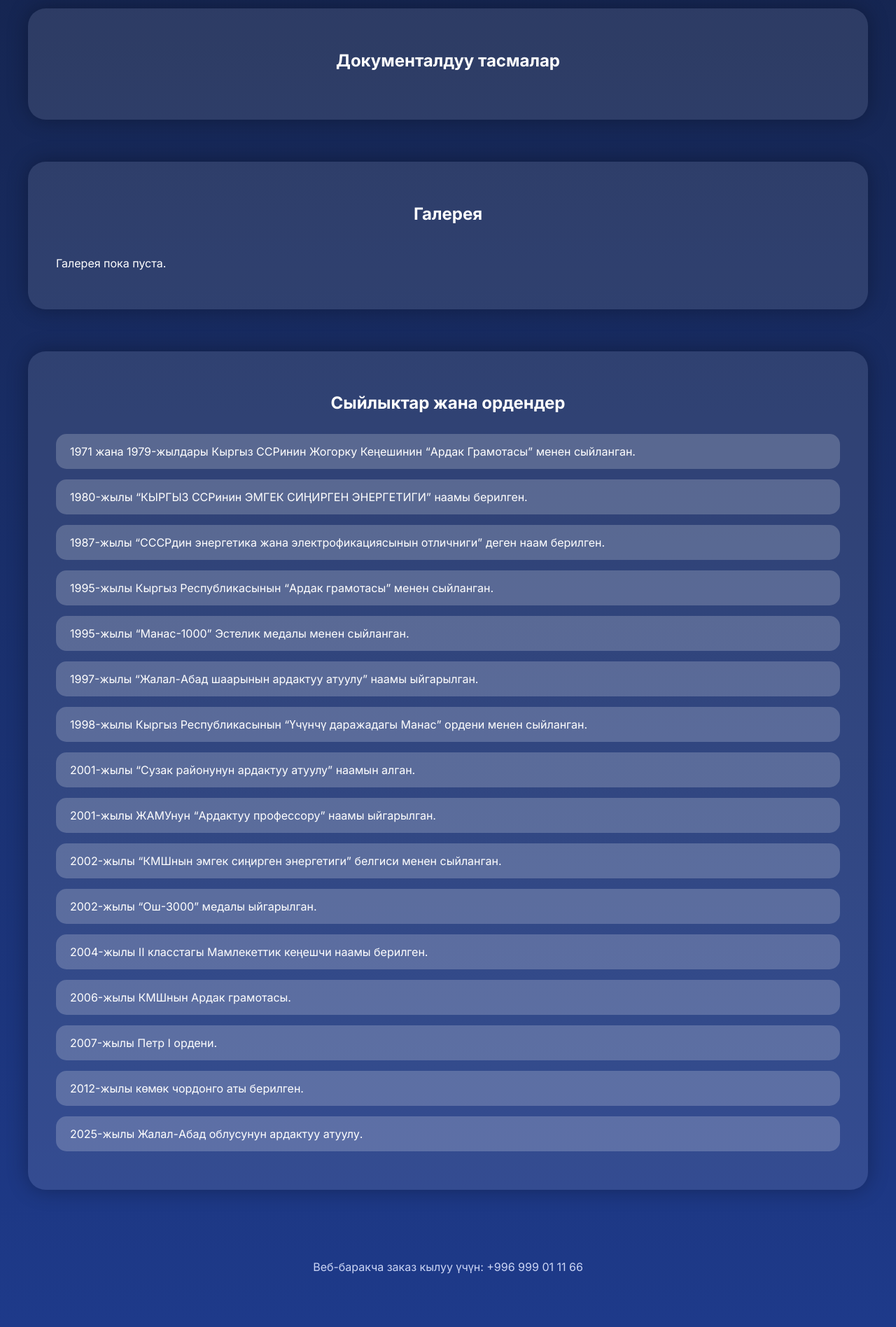
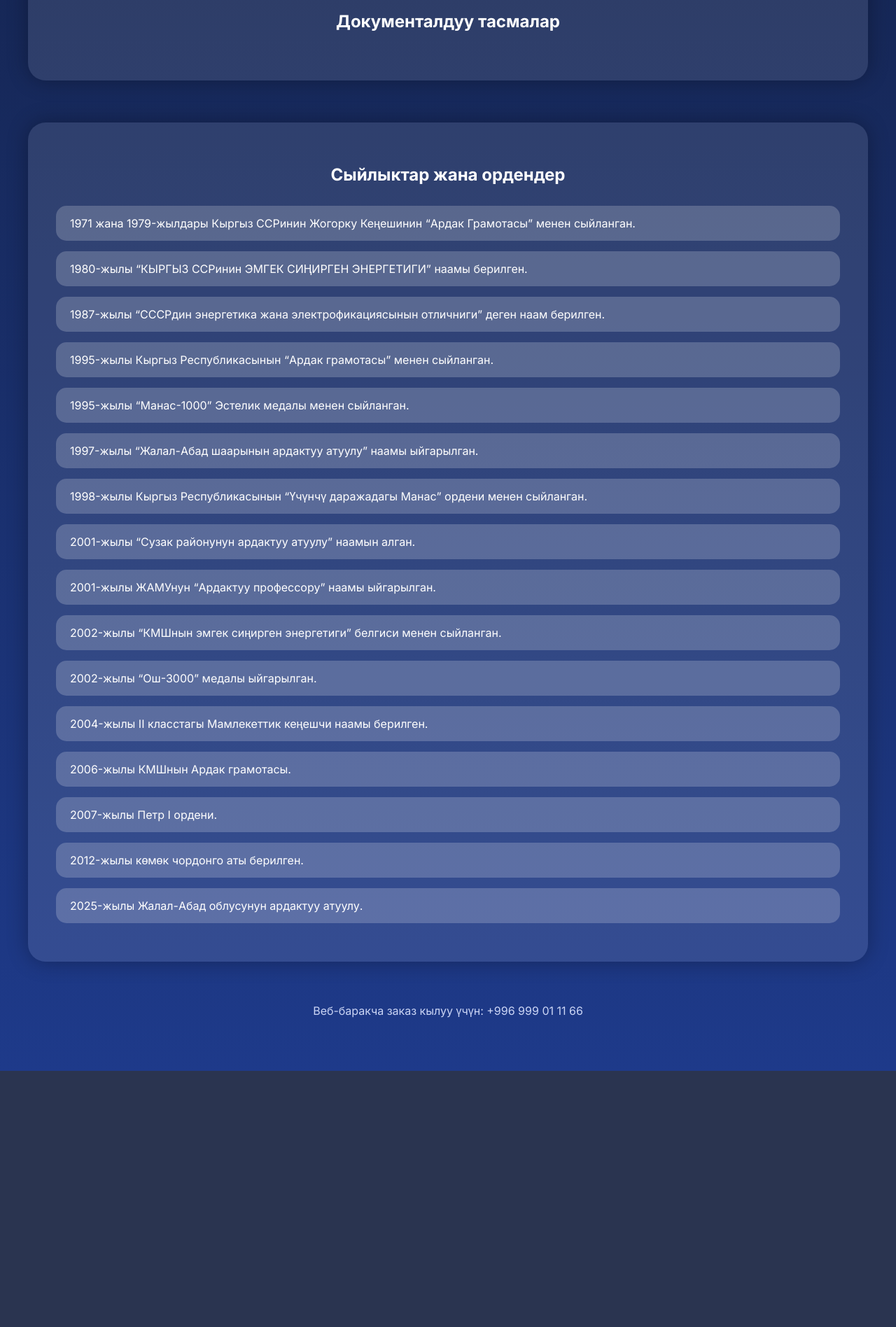
Before and after one commit to aisaranazarbaeva-prog/TorobaevErgeshBio, a Django app: page / in a window 1280 px wide. Shown: the part 1360-3256 px from the top of the page at 70% size. After the commit the page ends 2890 px from the top, so only its background shows below. Run offline with Django 5.2, Linux system fonts and the light colour scheme; data comes from the database, SQL or seed files in the repository.

```diff
--- a/biography/templates/home.html
+++ b/biography/templates/home.html
@@ -7,7 +7,6 @@
 <link href="https://fonts.googleapis.com/css2?family=Inter:wght@400;600;700&display=swap" rel="stylesheet">
 
 <style>
-/* === Стили оставлены без изменений, как у тебя === */
 body {
     margin: 0;
     font-family: "Inter", sans-serif;
@@ -22,7 +21,6 @@ body {
     padding: 60px 20px;
 }
 
-/* HERO */
 .hero {
     display: flex;
     gap: 40px;
@@ -75,7 +73,6 @@ body {
     animation: fadeInRight 1.5s ease;
 }
 
-/* ANIMATIONS */
 @keyframes fadeInLeft {
     from {opacity:0; transform:translateX(-50px);}
     to {opacity:1; transform:translateX(0);}
@@ -85,7 +82,6 @@ body {
     to {opacity:1; transform:translateX(0);}
 }
 
-/* SECTIONS */
 .section {
     margin-top: 60px;
     background: rgba(255,255,255,0.1);
@@ -99,7 +95,6 @@ body {
     margin-bottom: 30px;
 }
 
-/* TEXT & IMAGE */
 .text-block {
     font-size: 18px;
     line-height: 1.8;
@@ -107,19 +102,6 @@ body {
     white-space: pre-line;
 }
 
-.image-block img {
-    width: 100%;
-    border-radius: 20px;
-    margin-top: 20px;
-}
-
-.image-desc {
-    margin-top: 10px;
-    font-size: 14px;
-    color: #cbd5f5;
-}
-
-/* VIDEO */
 .video-block iframe {
     width: 100%;
     height: 500px;
@@ -127,26 +109,6 @@ body {
     margin-bottom: 25px;
 }
 
-/* GALLERY */
-.gallery {
-    display: grid;
-    grid-template-columns: repeat(auto-fit, minmax(250px, 1fr));
-    gap: 20px;
-}
-
-.gallery-item img {
-    width: 100%;
-    border-radius: 20px;
-}
-
-.gallery-item .desc {
-    font-size: 14px;
-    text-align: center;
-    color: #cbd5f5;
-    margin-top: 5px;
-}
-
-/* ACHIEVEMENTS */
 .achievement-item {
     background: rgba(255,255,255,0.2);
     padding: 15px 20px;
@@ -154,20 +116,6 @@ body {
     margin-bottom: 15px;
 }
 
-/* SOCIAL LINKS */
-.social-links {
-    margin-top: 40px;
-    display: flex;
-    gap: 15px;
-    align-items: center;
-}
-
-.social-links a img {
-    width: 30px;
-    height: 30px;
-}
-
-/* FOOTER */
 .footer {
     text-align: center;
     margin-top: 60px;
@@ -188,7 +136,6 @@ body {
 
         <div class="hero-buttons">
             <button onclick="scrollToSection('videos')">🎬 Тасмалар</button>
-            <button onclick="scrollToSection('gallery')">🖼 Галерея</button>
             <button onclick="scrollToSection('achievements')">🏅 Сыйлыктар</button>
             <button onclick="scrollToSection('bio')">📖 Биография</button>
         </div>
@@ -221,42 +168,12 @@ body {
 {% endfor %}
 </div>
 
-<!-- GALLERY -->
-<div id="gallery" class="section">
-<h2>Галерея</h2>
-<div class="gallery">
-    {% if bio.gallery_photos.exists %}
-        {% for photo in bio.gallery_photos.all %}
-        <div class="gallery-item">
-            <img src="{{ photo.image.url }}" alt="{{ photo.description }}">
-            {% if photo.description %}
-            <div class="desc">{{ photo.description }}</div>
-            {% endif %}
-        </div>
-        {% endfor %}
-    {% else %}
-        <p>Галерея пока пуста.</p>
-    {% endif %}
-</div>
-</div>
-
 <!-- ACHIEVEMENTS -->
 <div id="achievements" class="section">
 <h2>Сыйлыктар жана ордендер</h2>
 {% for a in achievements %}
 <div class="achievement-item">{{ a.text }}</div>
 {% endfor %}
-</div>
-
-<!-- SOCIAL LINKS -->
-<div class="social-links">
-{% if bio.social_links.exists %}
-    {% for link in bio.social_links.all %}
-    <a href="{{ link.url }}" target="_blank">
-        <img src="{{ link.icon.url }}" alt="{{ link.name }}">
-    </a>
-    {% endfor %}
-{% endif %}
 </div>
 
 <!-- FOOTER -->
```
